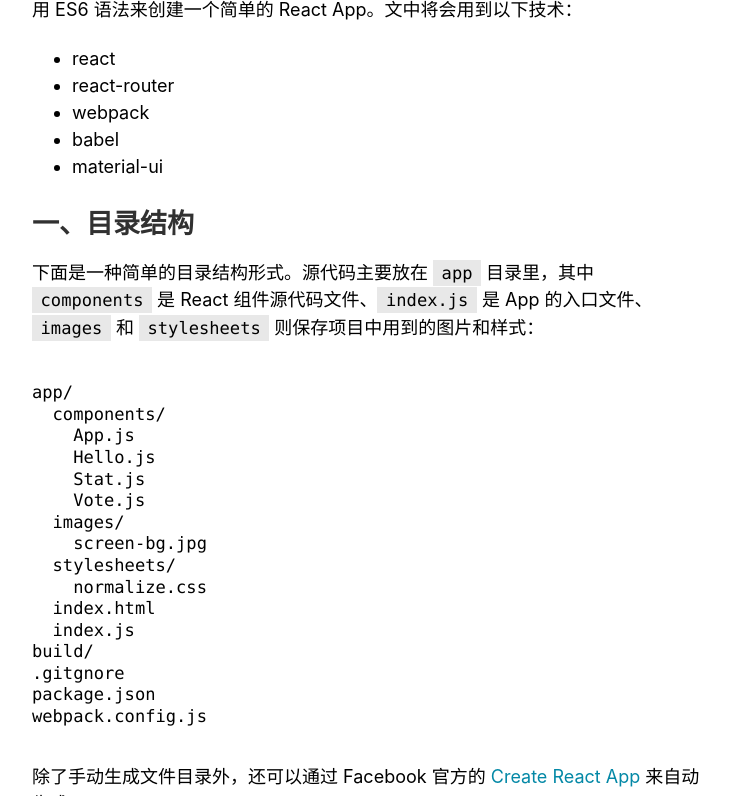
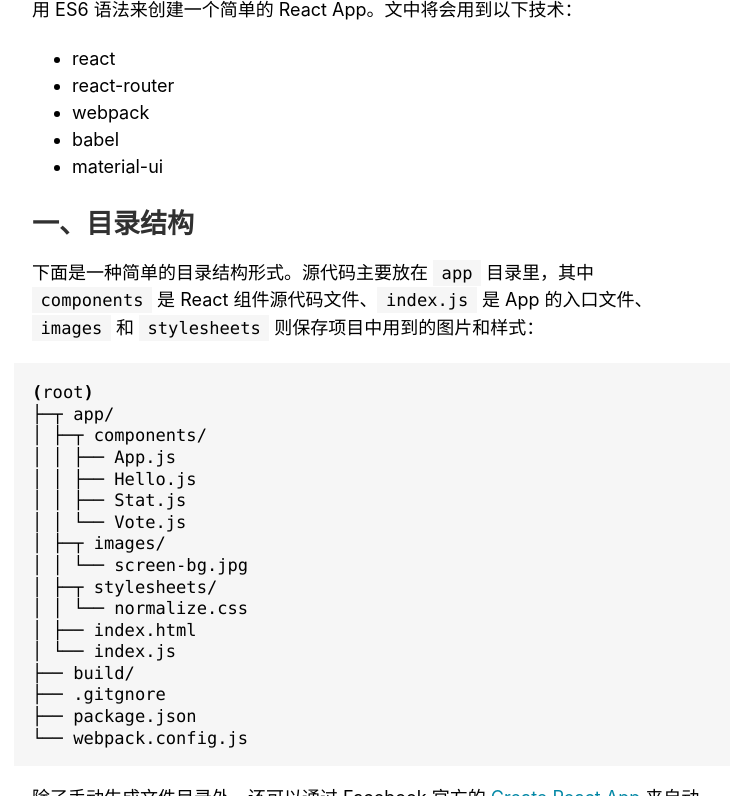
Before and after one commit to ybm/myanbin.github.io, a Jekyll site: the page built from _posts/2016-07-23-create-react-app-with-es6.md, in a window 1280 px wide and 1400 px high, scrolled down 246 px, cut to the strip 0-796 px from the top of the window. Shown: the whole strip, without its empty margins (382-1112 px from the left). Built offline with Jekyll 4.4.1, drawn with Linux system fonts in a browser that asks for light colours; comment, search, counter and statistics services are not loaded; some of the changed text lies outside the part shown.

Commit message:
update file structs

````diff
--- a/_posts/2016-07-23-create-react-app-with-es6.md
+++ b/_posts/2016-07-23-create-react-app-with-es6.md
@@ -16,24 +16,25 @@ React 是由 Facebook 发布的一个用于构建用户界面的 JavaScript 库
 
 下面是一种简单的目录结构形式。源代码主要放在 `app` 目录里，其中 `components` 是 React 组件源代码文件、`index.js` 是 App 的入口文件、`images` 和 `stylesheets` 则保存项目中用到的图片和样式：
 
-```
-app/
-  components/
-    App.js
-    Hello.js
-    Stat.js
-    Vote.js
-  images/
-    screen-bg.jpg
-  stylesheets/
-    normalize.css
-  index.html
-  index.js
-build/
-.gitgnore
-package.json
-webpack.config.js
-```
+~~~sh
+(root)
+├─┬ app/
+│ ├─┬ components/
+│ │ ├── App.js
+│ │ ├── Hello.js
+│ │ ├── Stat.js
+│ │ └── Vote.js
+│ ├─┬ images/
+│ │ └── screen-bg.jpg
+│ ├─┬ stylesheets/
+│ │ └── normalize.css
+│ ├── index.html
+│ └── index.js
+├── build/
+├── .gitgnore
+├── package.json
+└── webpack.config.js
+~~~
 
 除了手动生成文件目录外，还可以通过 Facebook 官方的 [Create React App](https://github.com/facebookincubator/create-react-app) 来自动生成。
 
--- a/public/css/highlight.scss
+++ b/public/css/highlight.scss
@@ -1,4 +1,4 @@
-.highlight  { background: #ffffff; }
+.highlight  { background: #f6f6f6; }
 .highlight .c { color: #999988; font-style: italic } /* Comment */
 .highlight .err { color: #a61717; background-color: #e3d2d2 } /* Error */
 .highlight .k { font-weight: bold } /* Keyword */
--- a/public/css/poole.scss
+++ b/public/css/poole.scss
@@ -167,7 +167,7 @@ pre {
 code {
   padding: .18em .5em;
   /* Could be mistaken for a link if the user choses a similar link-color, so better no colored inline code. */
-  background-color: #e8e8e8;
+  background-color: #f6f6f6;
   border-radius: 0px;
   font-size: .95rem;
 }
````
Also changed, not shown: other parts of _posts/2016-07-23-create-react-app-with-es6.md (+1 -1 lines), _posts/2016-04-10-compress-html-in-jekyll.md (+12 -12 lines).
